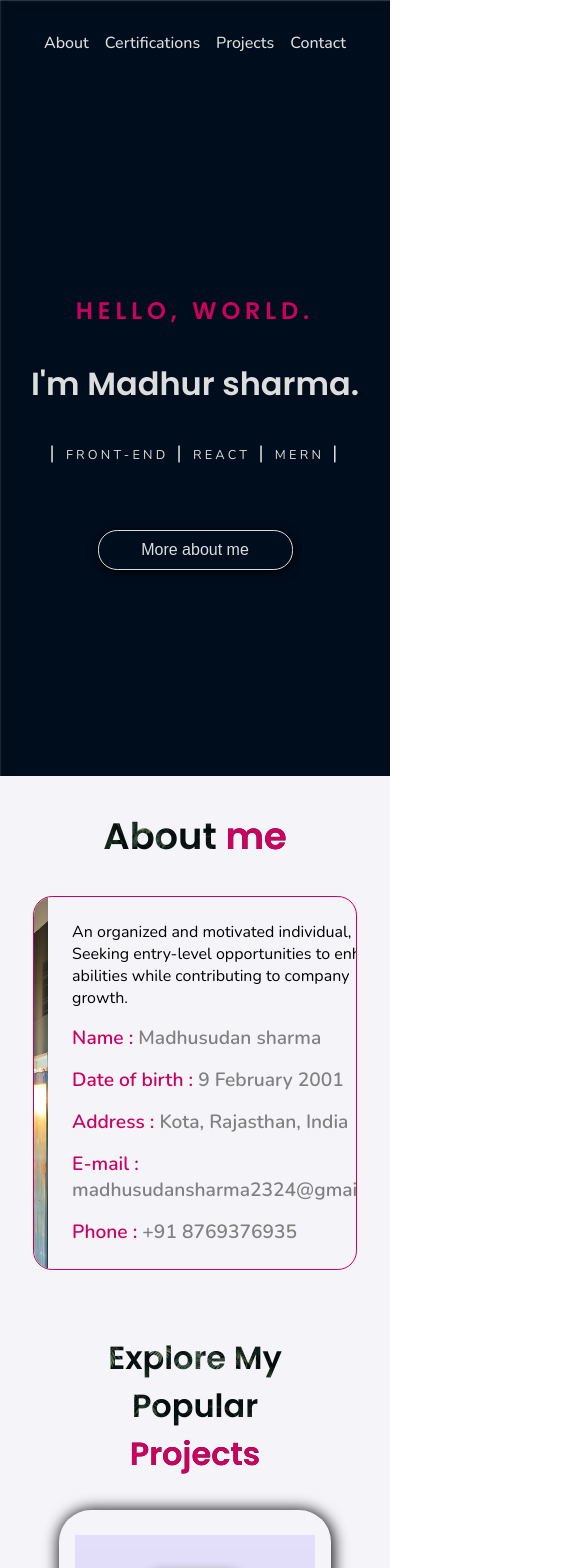
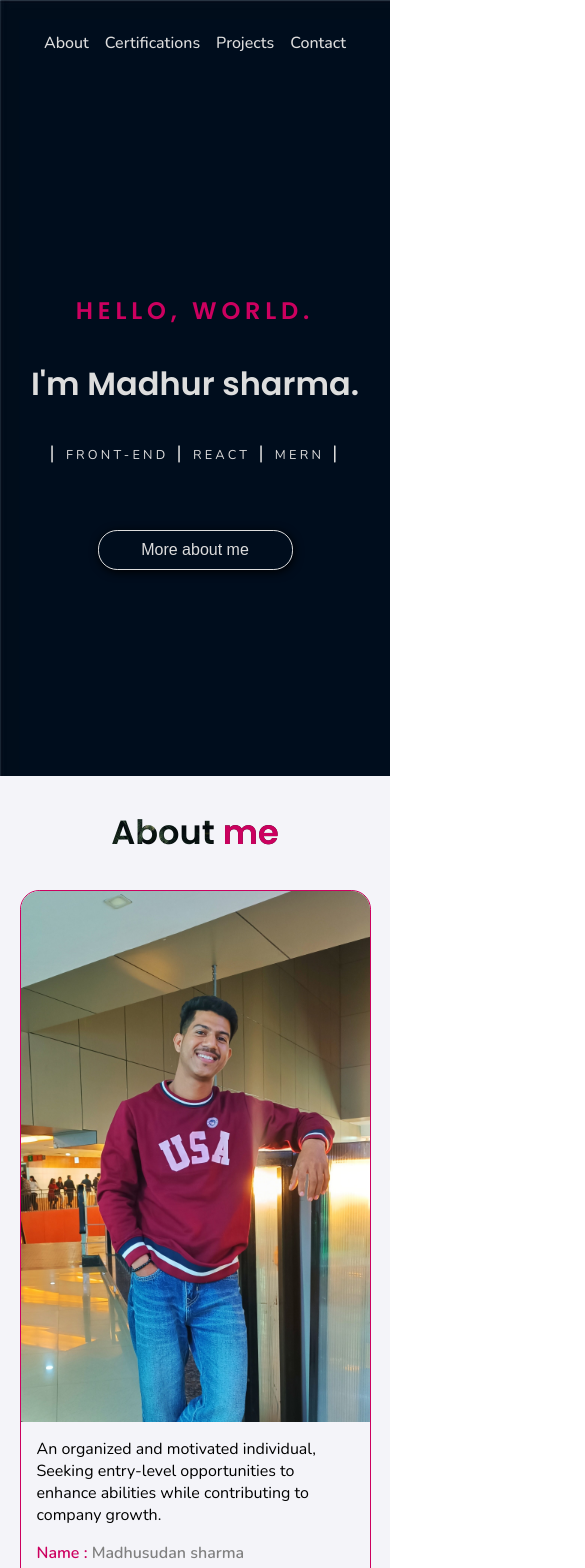
Before and after one commit to madhur2025/My-portfolio, a React (Create React App) app: page / in a window 390 px wide. Shown: the top 1568 px of the page, 585 px wide, since content can reach past the window. Built offline with nearby package versions, Linux system fonts and the light colour scheme.

Commit message:
made it responsive of the phones also

```diff
--- a/src/styles/About.css
+++ b/src/styles/About.css
@@ -48,3 +48,23 @@ a {
 #detail-box a:hover {
     color: black;
 }
+@media (max-width: 768px) {
+    #img-info {
+        flex-direction: column;
+        width: 90vw;
+    }
+    #about-img {
+        width: 100vw;
+    }
+    #detail-box {
+        padding: 1rem; /* Less padding on mobile */
+    }
+
+    #detail-box h3 {
+        font-size: 1rem; /* Adjust font size for mobile */
+    }
+
+    #detail-box p {
+        font-size: 1rem; /* Adjust paragraph text size */
+    }
+}
--- a/src/styles/Certifications.css
+++ b/src/styles/Certifications.css
@@ -31,3 +31,15 @@
 .ceti-img:hover {
     transform: scale(1.1);
 }
+@media (max-width: 768px) {
+    #certifications {
+        grid-template-columns: 1fr;
+        row-gap: 2rem;
+    }
+
+    .ceti-img {
+        height: auto;
+        width: 90vw;
+        max-width: 100%;
+    }
+}
--- a/src/styles/Footer.css
+++ b/src/styles/Footer.css
@@ -23,3 +23,35 @@
 .quick-link-elements:hover{
     color: #CC005F;
 }
+@media (max-width: 768px) {
+    #footer {
+        flex-direction: column;
+        align-items: center;
+        padding: 1rem; /* Adjust padding for mobile */
+    }
+
+    .footer-div {
+        height: auto;
+        margin-bottom: 2rem; /* Add space between footer sections */
+    }
+
+    .footer-logo h2 {
+        font-size: 1.5rem; /* Smaller heading size for mobile */
+    }
+
+    .footer-logo h2 span {
+        font-size: 2.5rem; /* Adjust span size */
+    }
+
+    .footer-icons {
+        width: 2rem; /* Increase icon size for mobile */
+    }
+
+    .quick-link-elements {
+        font-size: 1rem; /* Adjust link size */
+    }
+
+    .quick-link-elements:hover {
+        color: #CC005F;
+    }
+}
--- a/src/styles/Projects.css
+++ b/src/styles/Projects.css
@@ -13,8 +13,6 @@
     place-items: center;
     grid-template-columns: 1fr 1fr 1fr 1fr;
     grid-template-rows: 1fr 1fr;
-    /* max-width: auto; */
-    /* margin: 0 auto; */
     transition: transform 0.2s ease-in-out;
 }
 
@@ -64,9 +62,6 @@
     font-size: 0.8rem;
 }
 
-.con-div a {
-    /* margin: 10% 2%; */
-}
 
 .git-linked {
     display: flex;
--- a/src/styles/SocialHandles.css
+++ b/src/styles/SocialHandles.css
@@ -31,3 +31,30 @@
 .icon-names:hover{
     color: #CC005F;
 }
+@media (max-width: 768px) {
+    .headings{
+        font-size: 2.1rem;
+    }
+    #social-handles {
+        padding: 1rem 1rem; /* Less padding for mobile */
+    }
+
+    #social-box {
+        flex-direction: column; /* Stack items vertically */
+        align-items: center;
+        justify-content: center;
+    }
+
+    .icon-link {
+        margin-bottom: 1.5rem; /* Add space between items */
+    }
+
+    .social-icons {
+        width: 40px; /* Slightly smaller icons for mobile */
+        height: 40px;
+    }
+
+    .icon-names {
+        font-size: 1rem; /* Slightly larger font size for mobile */
+    }
+}
```
